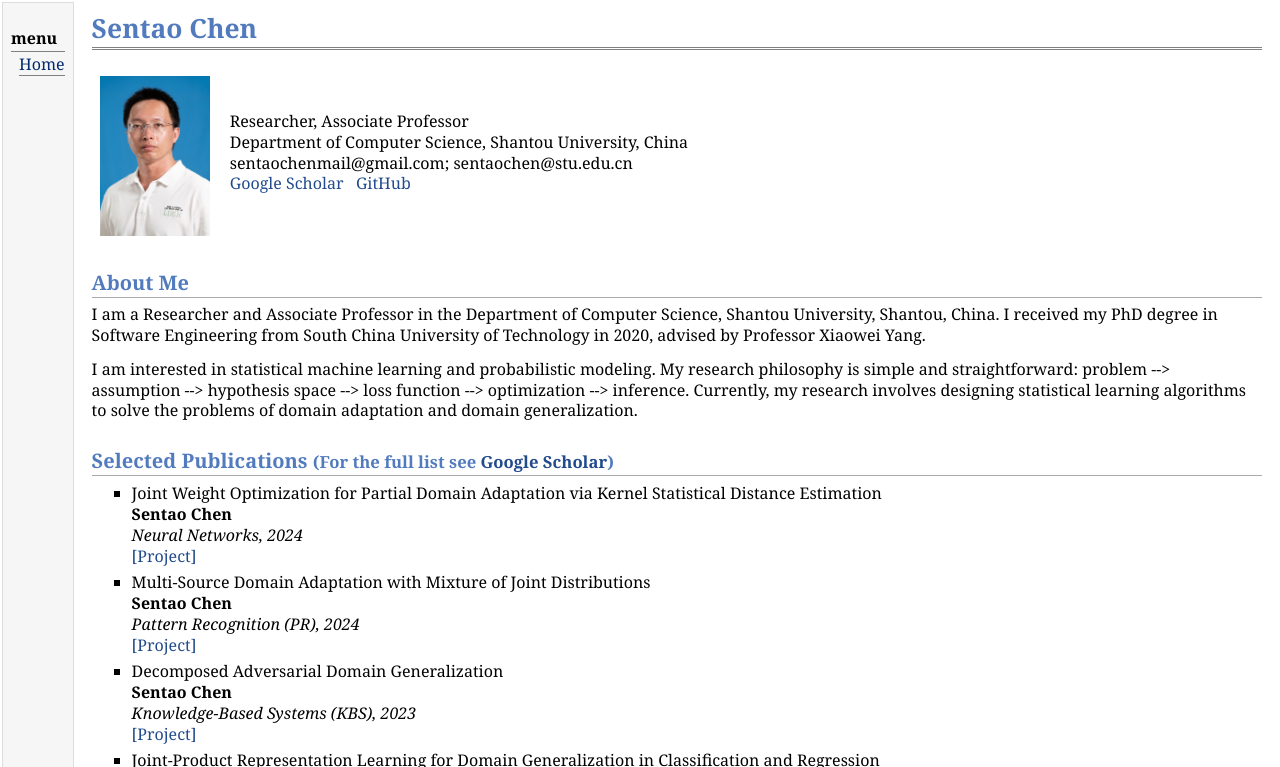
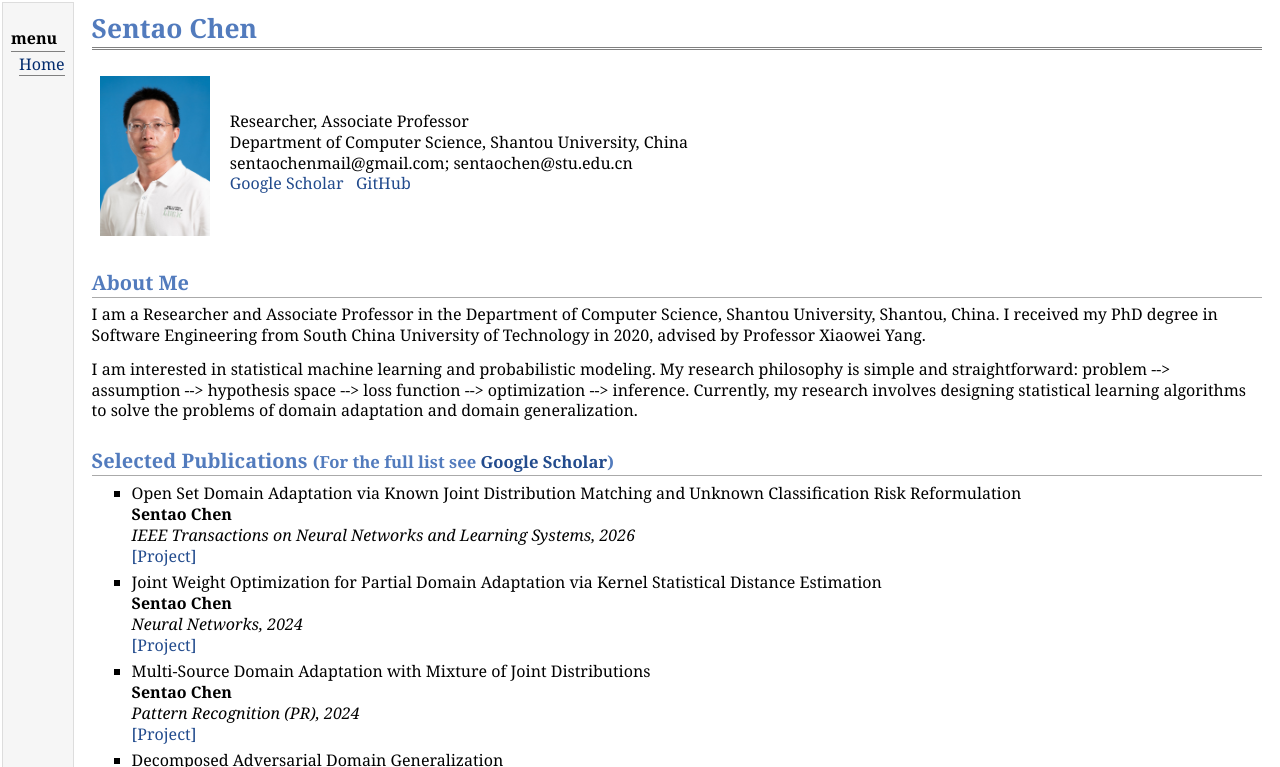
Before and after one commit to sentaochen/sentaochen.github.io, a plain HTML site: page index.html in a window 1280 px wide. Shown: the top 767 px of the page. Drawn offline with Linux system fonts and the light colour scheme.

Commit message:
Update index.html

```diff
--- a/index.html
+++ b/index.html
@@ -41,6 +41,13 @@ sentaochenmail@gmail.com; sentaochen@stu.edu.cn<br>
 
 <h2>Selected Publications <small>(For the full list see <a href="https://scholar.google.com/citations?user=_7TsCqkAAAAJ&hl" target="_blank">Google Scholar</a>)</small> </h2>
 <ul>
+<li><p>
+Open Set Domain Adaptation via Known Joint Distribution Matching and Unknown Classification Risk Reformulation<br>
+<b>Sentao Chen</b><br>
+<i>IEEE Transactions on Neural Networks and Learning Systems, 2026</i><br>
+<a href="https://github.com/sentaochen/Known-Joint-Distribution-Matching-and-Unknown-Classification-Risk-Reformulation">[Project]</a>
+</p></li>
+
 <li><p>
 Joint Weight Optimization for Partial Domain Adaptation via Kernel Statistical Distance Estimation<br>
 <b>Sentao Chen</b><br>
@@ -128,6 +135,8 @@ Subspace Distribution Adaptation Frameworks for Domain Adaptation<br>
 </li>
 <li><p>Knowledge-Based Systems</p>
 </li>
+<li><p>Neurocomputing</p>
+</li>
 <li><p>International Journal of Machine Learning and Cybernetics</p>
 </li>
 <li><p>Knowledge and Information Systems</p>
```
